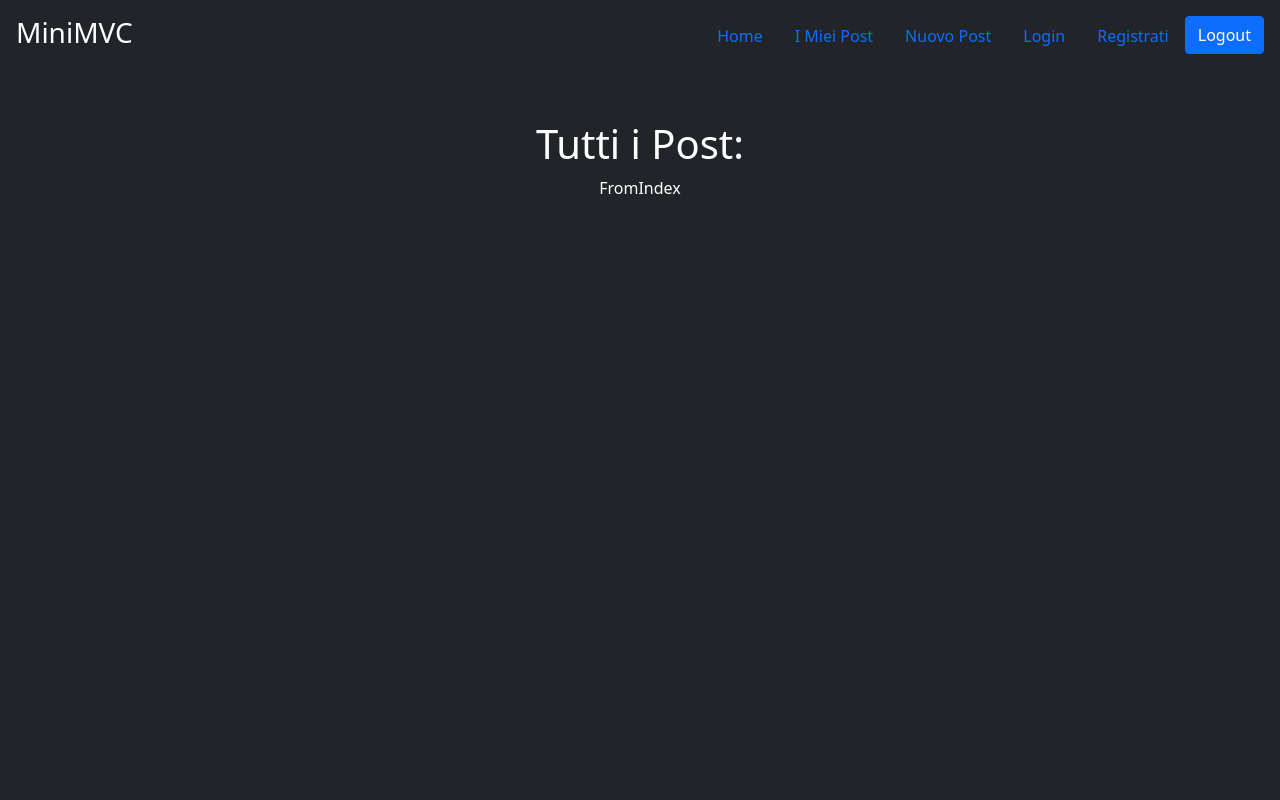
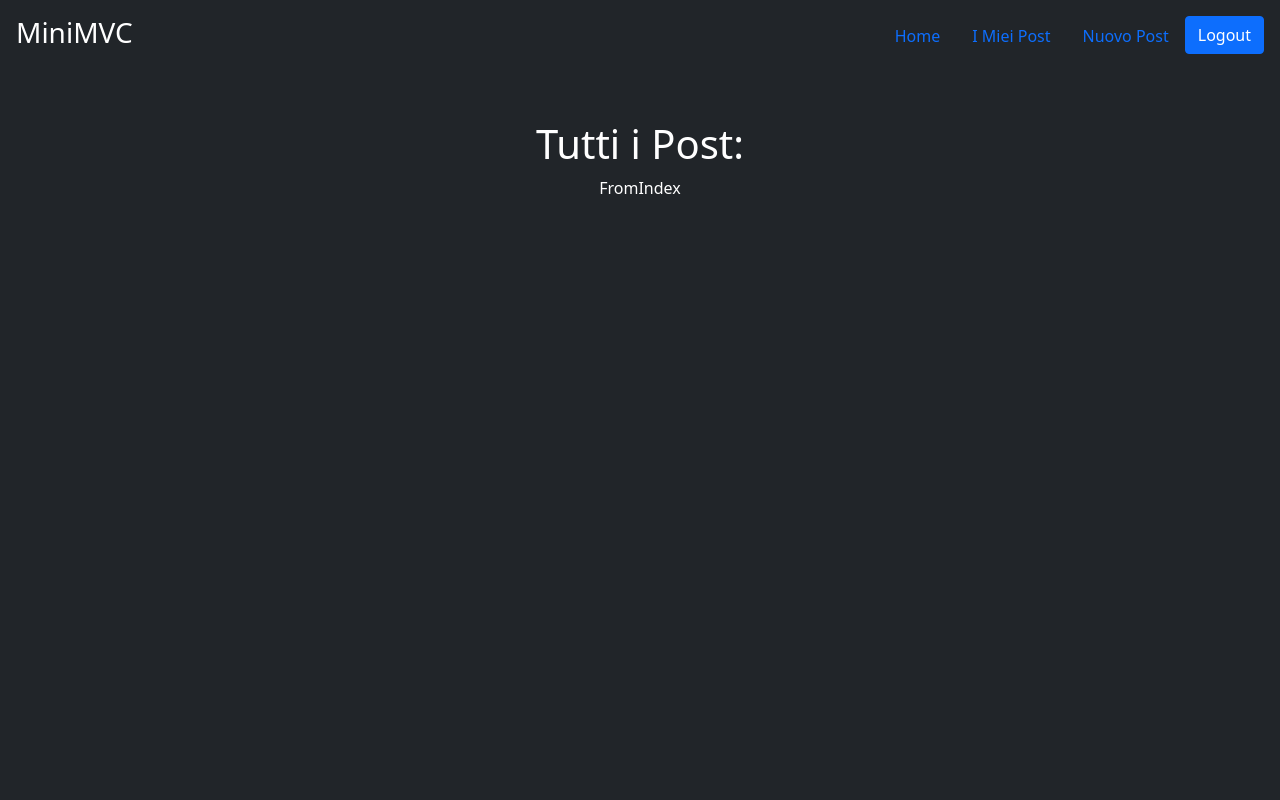
Before and after one commit to Cix8/mvc_test_1, a PHP site: page / in a window 1280 px wide. Run offline with PHP 8.4, Linux system fonts and the light colour scheme; the visitor is signed in with stand-in values (Sample User, id 1); data that the repository does not hold is empty.

Commit message:
others secondary details fixed

```diff
--- a/layout/index.template.php
+++ b/layout/index.template.php
@@ -26,13 +26,14 @@
                         <a class="nav-link active" aria-current="page" href="/">Home</a>
                         <a class="nav-link active" aria-current="page" href="/posts">I Miei Post</a>
                         <a class="nav-link" href="/post/create">Nuovo Post</a>
-                        <a class="nav-link" href="/auth/login">Login</a>
-                        <a class="nav-link" href="/auth/register">Registrati</a>
                         <?php if($_SESSION["user"]) { ?>
                             <form action="/auth/logout" method="POST" class="d-inline">
                                 <input type="hidden" name="action" value="logout">
                                 <button type="submit" class="btn btn-primary">Logout</button>
                             </form>
+                        <?php } else { ?>
+                            <a class="nav-link" href="/auth/login">Login</a>
+                            <a class="nav-link" href="/auth/register">Registrati</a>
                         <?php } ?>
                     </nav>
                 </div>
```
